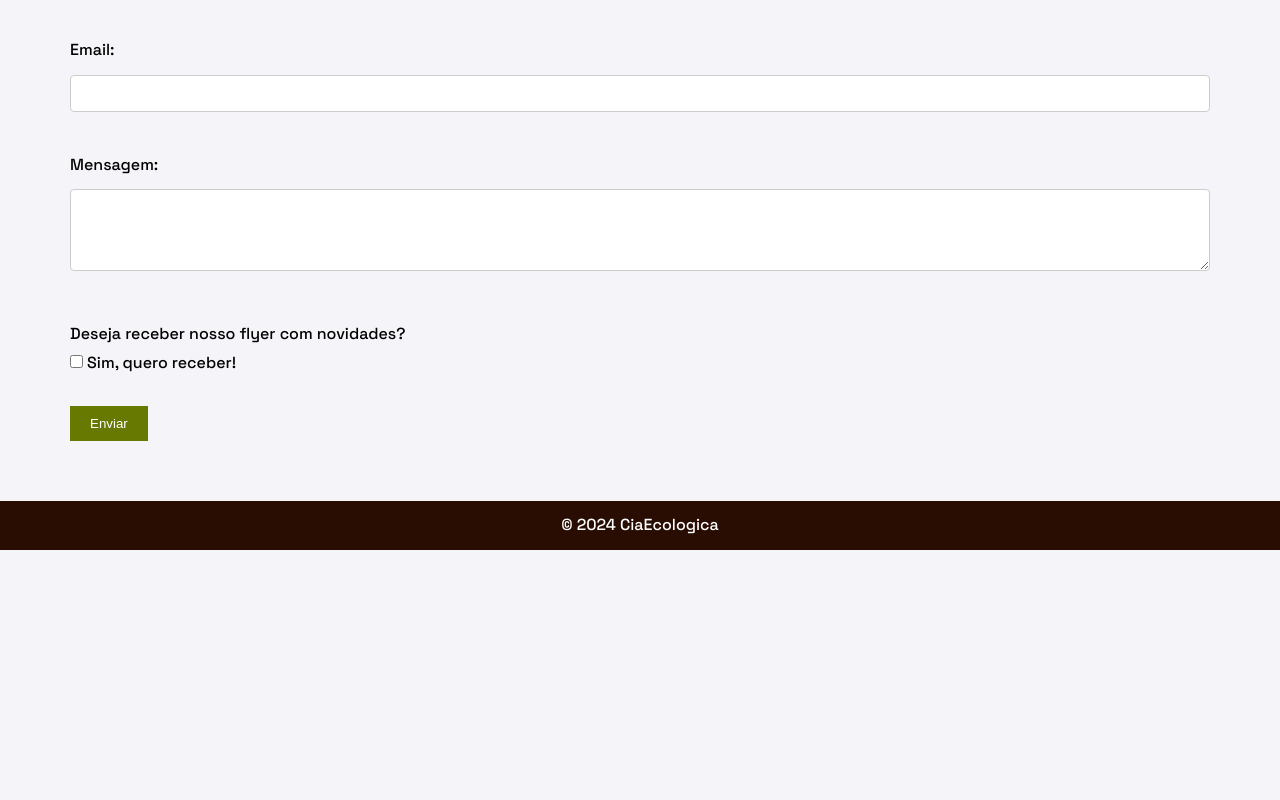
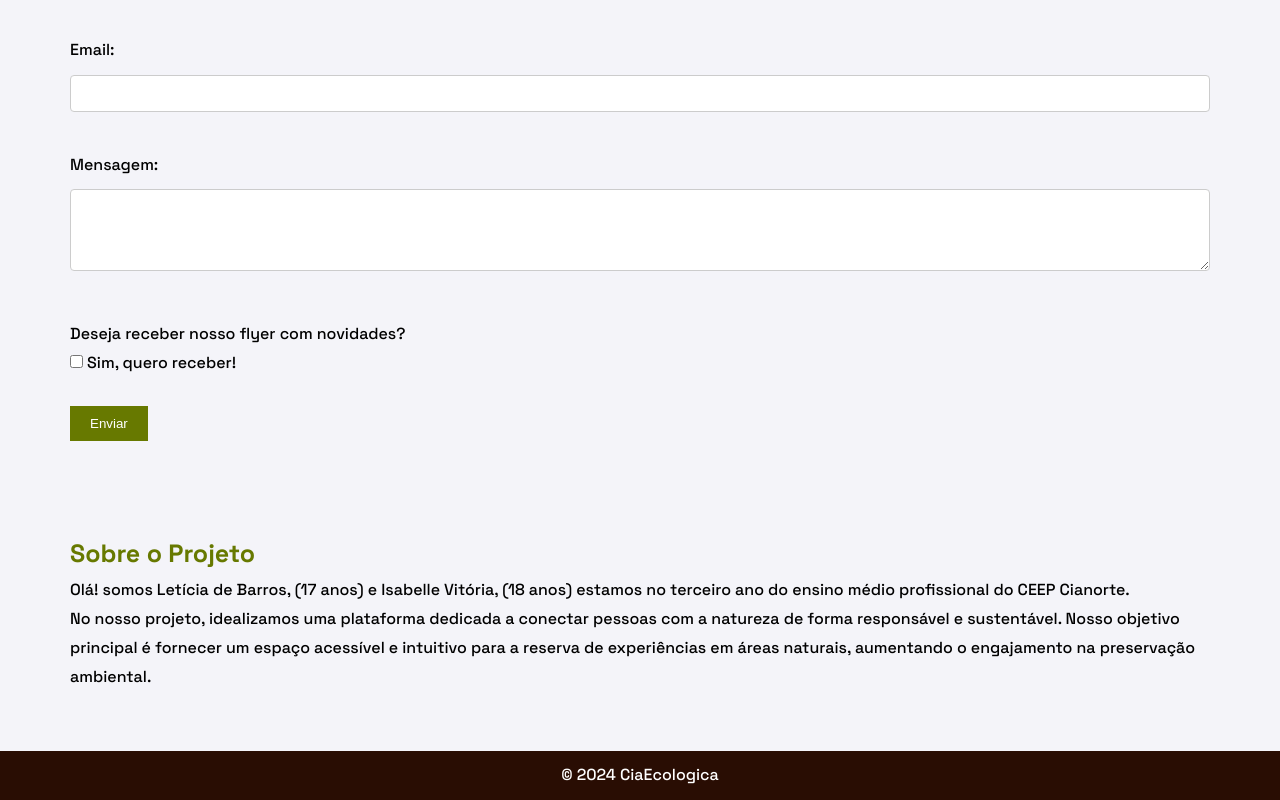
Before and after one commit to bellesouza/CiaEcologica, a plain HTML site: page index.html in a window 1280 px wide. Shown: the part 3754-4554 px from the top of the page. Before the commit the page ends 4304 px from the top, so only its background shows below. Drawn offline with nearby package versions, Linux system fonts and the light colour scheme.

Commit message:
Add files via upload

```diff
--- a/index.html
+++ b/index.html
@@ -114,6 +114,11 @@
                 <input type="submit" value="Enviar">
             </form>
         </section>
+        <section id="sobre" >
+            <h3>Sobre o Projeto</h3>
+       <p> Olá! somos Letícia de Barros, (17 anos) e Isabelle Vitória, (18 anos) estamos no terceiro ano do ensino médio profissional do CEEP Cianorte.
+           <p>No nosso projeto, idealizamos uma plataforma dedicada a conectar pessoas com a natureza de forma responsável e sustentável. Nosso objetivo principal é fornecer um espaço acessível e intuitivo para a reserva de experiências em áreas naturais, aumentando o engajamento na preservação ambiental. </p>
+   </section>
     </main>
 
     <footer>
--- a/style.css
+++ b/style.css
@@ -40,7 +40,7 @@ h2 {
     margin-inline-end: 20px;
     font-weight: bold;
     unicode-bidi: isolate;
-    padding-top: 2px;
+
 }
 
 .logo img {
@@ -253,7 +253,14 @@ img {
 .btn-navigate:hover {
     background-color: #edc724;
 }
-
+h3{
+    font-size:25px ;
+    color: #677900;
+    padding-top: 7%;
+}
+.sobre {
+text-align: center ;
+}
 /* Footer */
 footer {
     background-color: #290d03;
```
